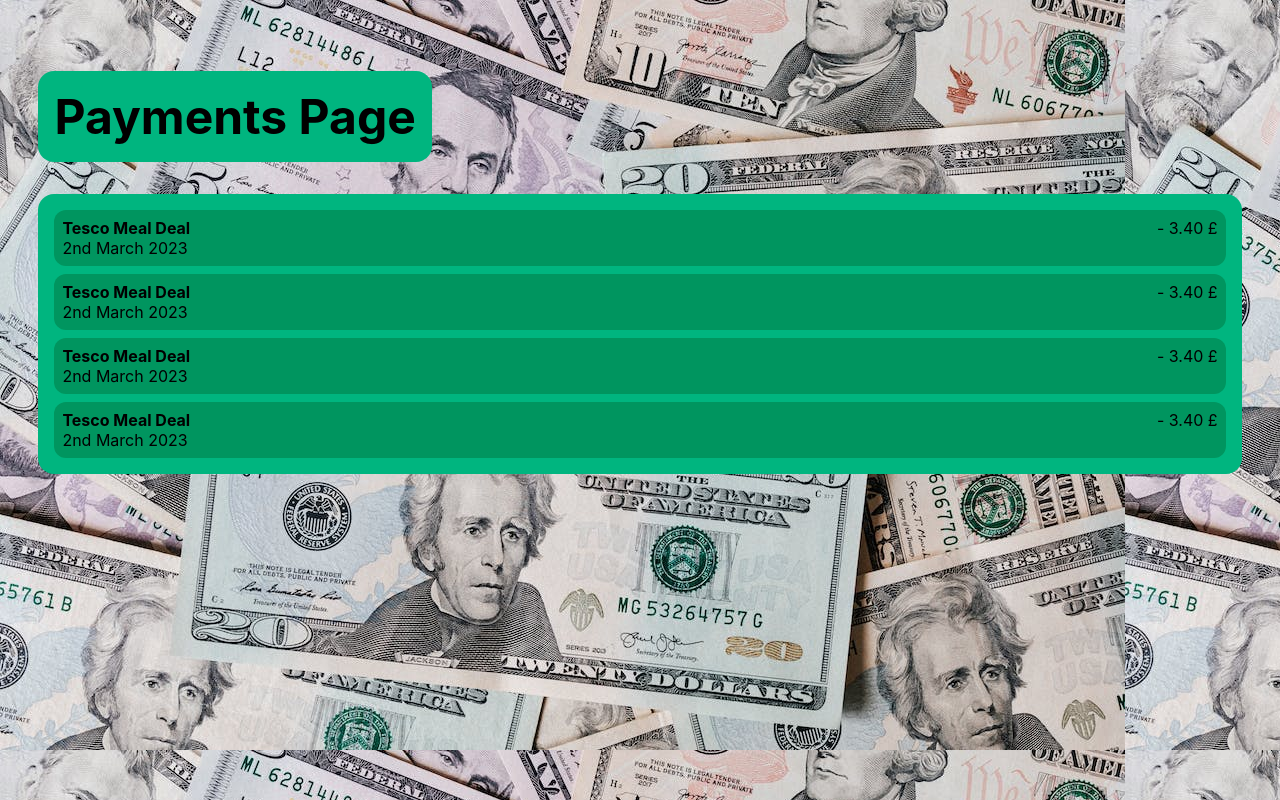
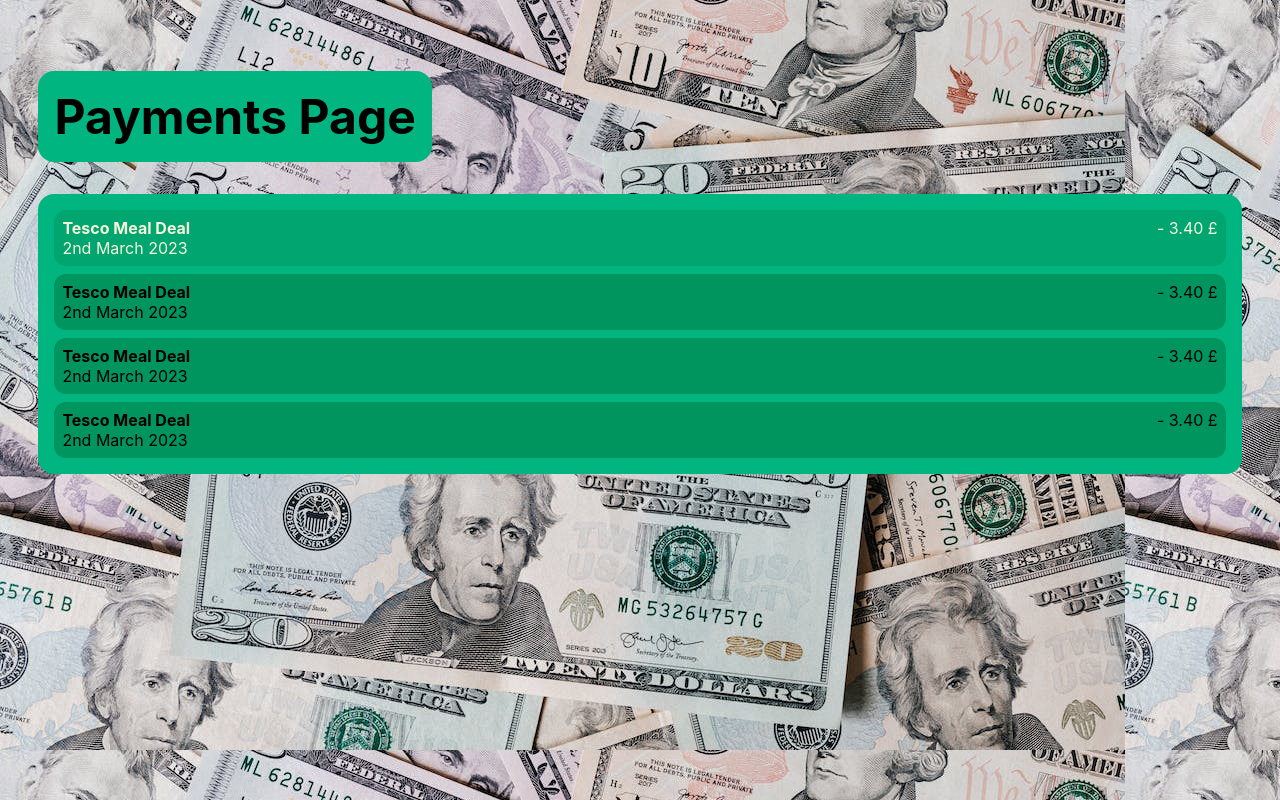
Before and after one commit to muhsin7/spending-tracker, a React (Create React App) app in the folder client/: page /payments in a window 1280 px wide. In both pictures the pointer is over the element 640 px from the left and 237 px from the top of the page. Built offline with nearby package versions, Linux system fonts and the light colour scheme.

Commit message:
Make containers change colour when hovered

```diff
--- a/client/src/styles/paymentsPage.css
+++ b/client/src/styles/paymentsPage.css
@@ -30,6 +30,11 @@
   justify-content: space-between;
 }
 
+.payment-card:hover {
+  background-color: #00A56F;
+  color: beige;
+}
+
 .payment-card:last-child {
   margin-bottom: 0;
 }
```
